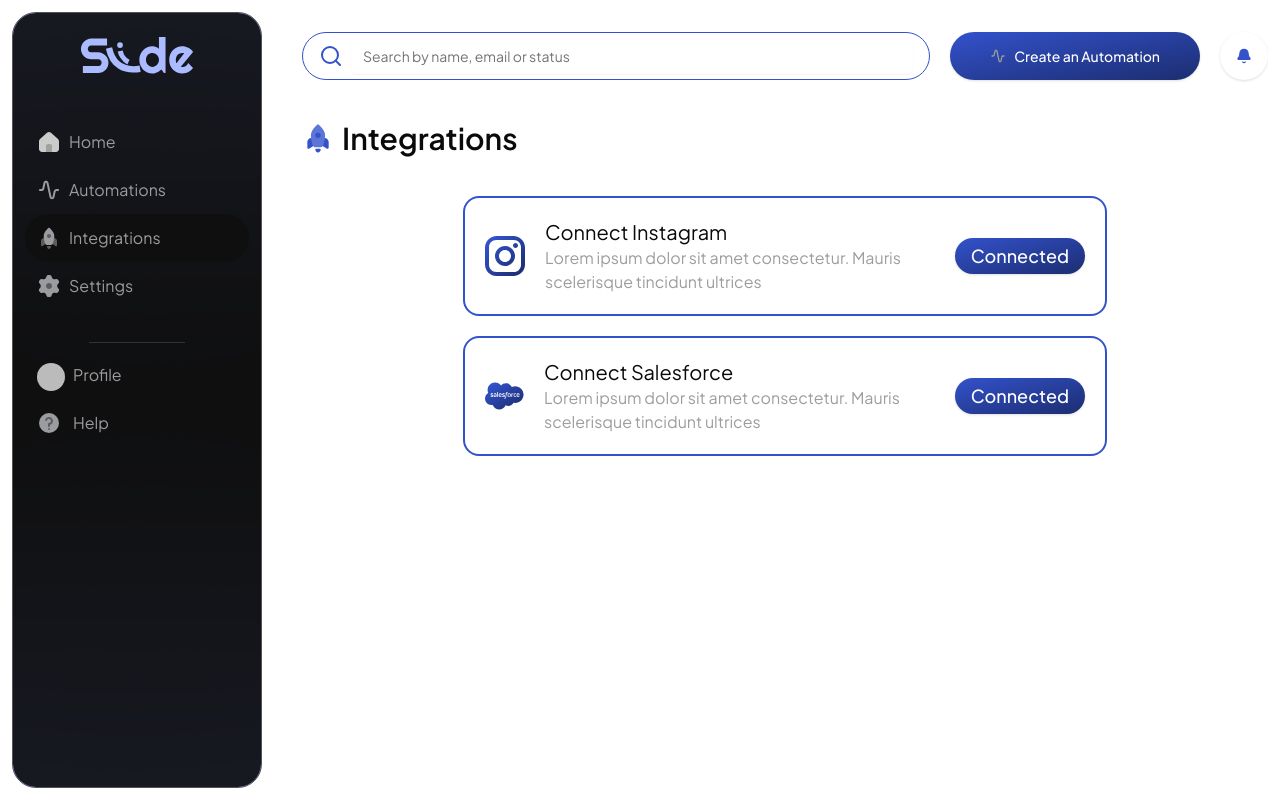
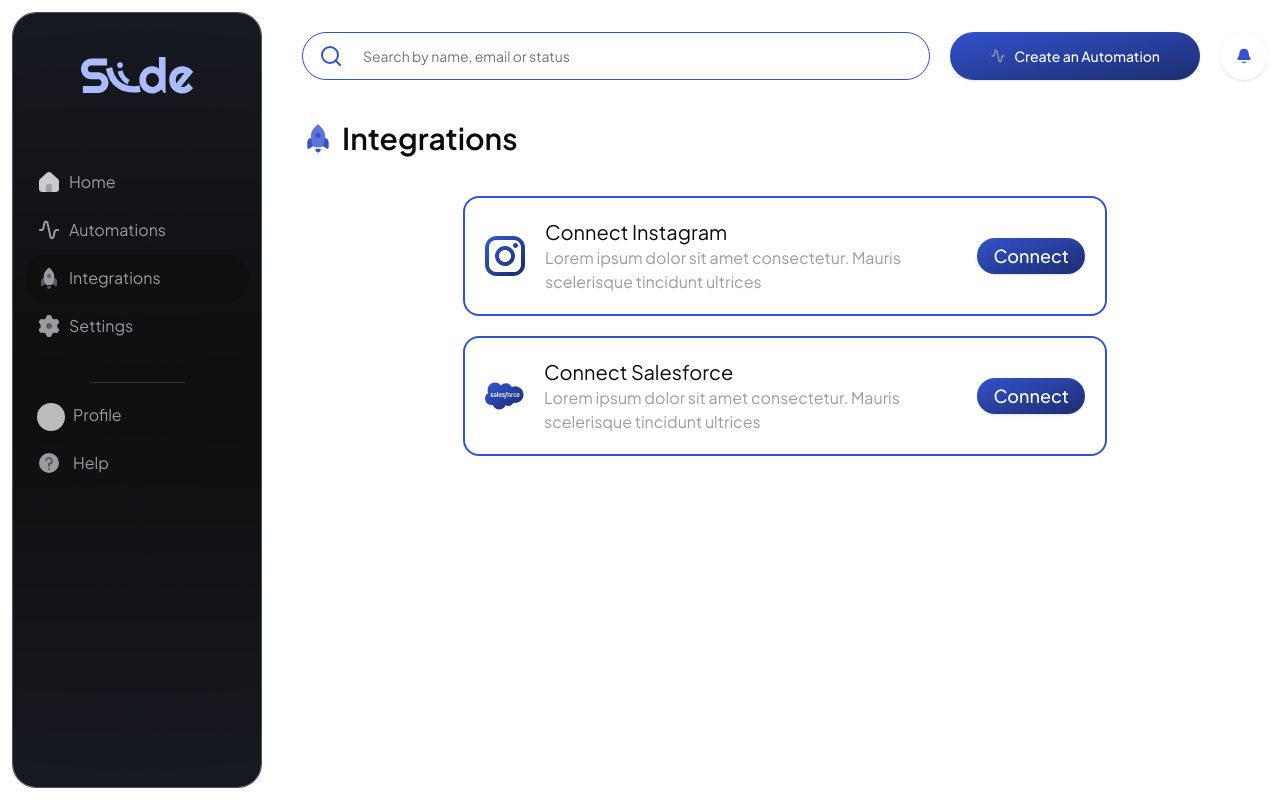
Before and after one commit to Mohamadi12/automations, a Next.js app: page /dashboard/1/integrations in a window 1280 px wide. Built offline with nearby package versions, Linux system fonts and the light colour scheme; no server answers; the database is empty; sample sign-in values are in the browser's storage; some icons are missing.

Commit message:
Redirection sur Insta pour avoir les information et affiché dans Integration

```diff
--- a/src/actions/integrations/index.ts
+++ b/src/actions/integrations/index.ts
@@ -0,0 +1,17 @@
+"use server";
+
+import { redirect } from "next/navigation";
+
+export const onOAuthInstagram = (strategy: "INSTAGRAM" | "CRM") => {
+  if (strategy === "INSTAGRAM") {
+    return redirect(process.env.INSTAGRAM_EMBEDDED_OAUTH_URL as string);
+  }
+};
+//   La fonction onOAuthInstagram est utilisée pour rediriger l'utilisateur vers une URL OAuth spécifique en fonction de la stratégie d'intégration. Voici ce que vous devez savoir :
+// Paramètres :
+// strategy : Stratégie d'intégration ('INSTAGRAM' ou 'CRM').
+// Fonctionnement :
+// Redirection :
+// Si la stratégie est 'INSTAGRAM', la fonction redirige l'utilisateur vers l'URL OAuth Instagram spécifiée dans la variable d'environnement INSTAGRAM_EMBEDDED_OAUTH_URL.
+// Retour :
+// La fonction retourne la redirection vers l'URL OAuth spécifiée.
--- a/src/app/(protected)/dashboard/[slug]/integrations/_components/integration-card/index.tsx
+++ b/src/app/(protected)/dashboard/[slug]/integrations/_components/integration-card/index.tsx
@@ -1,6 +1,9 @@
 "use client";
 
+import { onOAuthInstagram } from "@/actions/integrations";
+import { onUserInfo } from "@/actions/user";
 import { Button } from "@/components/ui/button";
+import { useQuery } from "@tanstack/react-query";
 import React from "react";
 
 type Props = {
@@ -10,7 +13,18 @@ type Props = {
   strategy: "INSTAGRAM" | "CRM";
 };
 
-const IntegrationCard = ({ title, description, icon, strategy }: Props) => {
+const IntegrationCard = ({ description, icon, strategy, title }: Props) => {
+  const onInstaOAuth = () => onOAuthInstagram(strategy);
+
+  const { data } = useQuery({
+    queryKey: ["user-profile"],
+    queryFn: onUserInfo,
+  });
+
+  const integrated = data?.data?.integrations.find(
+    (integration) => integration.name === strategy
+  );
+
   return (
     <div className="border-2 border-[#3352CC] rounded-2xl gap-x-5 p-5 flex items-center justify-between">
       {icon}
@@ -19,15 +33,36 @@ const IntegrationCard = ({ title, description, icon, strategy }: Props) => {
         <p className="text-[#9D9D9D] text-base ">{description}</p>
       </div>
       <Button
-        // onClick={onInstaOAuth}
-        // disabled={integrated?.name === strategy}
+        onClick={onInstaOAuth}
+        disabled={integrated?.name === strategy}
         className="bg-gradient-to-br text-white rounded-full text-lg from-[#3352CC] font-medium to-[#1C2D70] hover:opacity-70 transition duration-100"
       >
-        {/* {integrated ? 'Connected' : 'Connect'} */}
-        Connected
+        {integrated ? "Connected" : "Connect"}
       </Button>
     </div>
   );
 };
 
 export default IntegrationCard;
+
+// Le composant IntegrationCard est utilisé pour afficher une carte d'intégration avec une option de connexion. Voici ce que vous devez savoir :
+// Imports :
+// Composants :
+// Button : Un composant de bouton personnalisé.
+// Hooks et Fonctions :
+// useQuery : Un hook de @tanstack/react-query pour gérer les requêtes de données.
+// onOAuthInstagram, onUserInfo : Des fonctions pour gérer l'authentification OAuth et récupérer les informations de l'utilisateur.
+// Props :
+// title : Titre de la carte d'intégration.
+// description : Description de la carte d'intégration.
+// icon : Icône de la carte d'intégration.
+// strategy : Stratégie d'intégration ('INSTAGRAM' ou 'CRM').
+// Fonctionnement :
+// Récupération des Données :
+// Le composant utilise useQuery pour récupérer les informations de l'utilisateur (onUserInfo).
+// Affichage de la Carte d'Intégration :
+// Affiche une carte avec une icône, un titre, une description et un bouton de connexion.
+// Le bouton de connexion est désactivé si l'intégration est déjà connectée (integrated?.name === strategy).
+// Le texte du bouton change en fonction de l'état de l'intégration ('Connected' si connecté, 'Connect' sinon).
+// Gestion de l'Authentification OAuth :
+// La fonction onInstaOAuth est appelée lorsque le bouton est cliqué pour gérer l'authentification OAuth avec la stratégie spécifiée.
--- a/src/components/global/sidebar/index.tsx
+++ b/src/components/global/sidebar/index.tsx
@@ -16,6 +16,7 @@ type Props = {
 
 const Sidebar = ({ slug }: Props) => {
   const { page } = usePaths();
+
   return (
     <div
       className="w-[250px]
@@ -48,17 +49,14 @@ const Sidebar = ({ slug }: Props) => {
        backdrop--blur__safari
        backdrop-blur-3xl"
       >
-        <div className="flex gap-x-2 items-center justify-center">
-          <LogoSmall/>
+        <div className="flex gap-x-2 items-center p-5 justify-center">
+          <LogoSmall />
         </div>
         <div className="flex flex-col py-3">
-          <Items page={page} slug={slug}/>
+          <Items page={page} slug={slug} />
         </div>
         <div className="px-16">
-          <Separator
-            orientation="horizontal"
-            className="bg-[#333336]"
-          />
+          <Separator orientation="horizontal" className="bg-[#333336]" />
         </div>
         <div className="px-3 flex flex-col gap-y-5">
           <div className="flex gap-x-2">
@@ -82,13 +80,23 @@ const Sidebar = ({ slug }: Props) => {
 
 export default Sidebar;
 
-// Sidebar : Barre latérale pour navigation.
-// usePaths : Récupère chemin pour affichage.
-// LogoSmall : Affiche logo dans barre.
-// Items : Gère éléments de navigation.
-// Separator : Ligne de séparation visuelle.
-// ClerkAuthState : État utilisateur (connexion/déconnexion).
-// SubscriptionPlan : Affiche type d'abonnement actuel.
-// UpgradeCard : Propose options de mise à niveau.
-// HelpDuoToneWhite : Icône pour section d'aide.
-// CSS classes : Définit styles (grille, couleurs, etc.).
+// Le composant Sidebar est utilisé pour afficher une barre latérale dans une application React avec Next.js. Voici ce que vous devez savoir :
+// Imports :
+// Composants :
+// Separator : Un composant pour afficher une séparation visuelle.
+// ClerkAuthState, HelpDuoToneWhite, SubscriptionPlan, UpgradeCard, LogoSmall : Des composants pour afficher différentes fonctionnalités et informations.
+// Items : Un composant pour afficher les éléments de navigation.
+// Hooks et Fonctions :
+// usePaths : Un hook personnalisé pour récupérer le chemin actuel de l'URL.
+// Props :
+// slug : Chaîne de caractères représentant l'identifiant de la page actuelle.
+// Fonctionnement :
+// Récupération des Données :
+// Le composant utilise usePaths() pour récupérer le chemin actuel de l'URL.
+// Affichage de la Barre Latérale :
+// Affiche une barre latérale fixe avec un fond dégradé et un arrière-plan semi-transparent.
+// Affiche le logo de l'application (LogoSmall).
+// Affiche les éléments de navigation (Items) avec le chemin actuel et le slug.
+// Affiche une séparation visuelle (Separator).
+// Affiche des options de profil (ClerkAuthState) et d'aide (HelpDuoToneWhite).
+// Affiche une option d'upgrade (UpgradeCard) conditionnellement en fonction du plan d'abonnement (SubscriptionPlan).
```
Also changed, not shown: src/actions/integrations/queries.ts (+12 -0 lines), src/components/global/infobar/index.tsx (+21 -14 lines), src/components/global/sidebar/items.tsx (+18 -11 lines).
